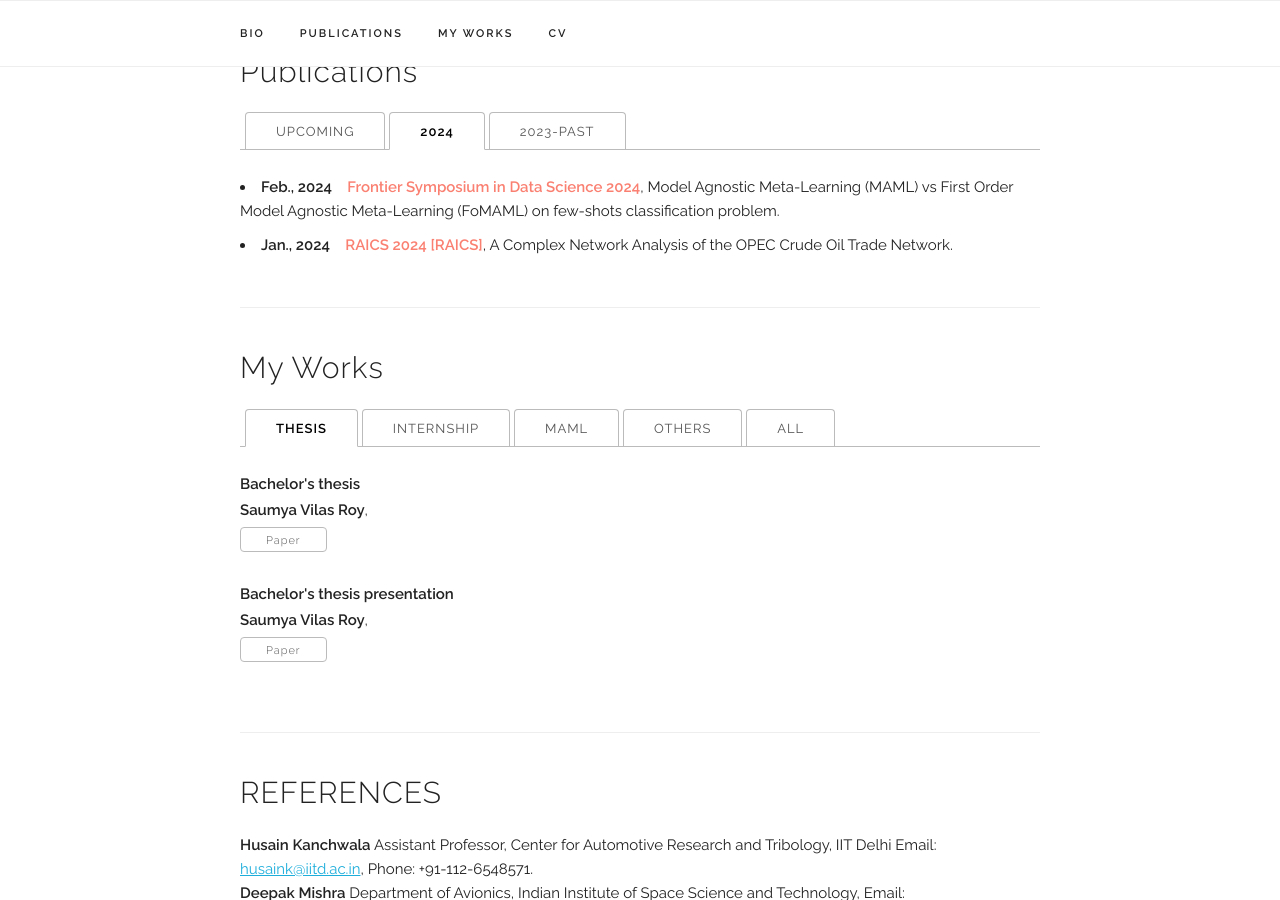
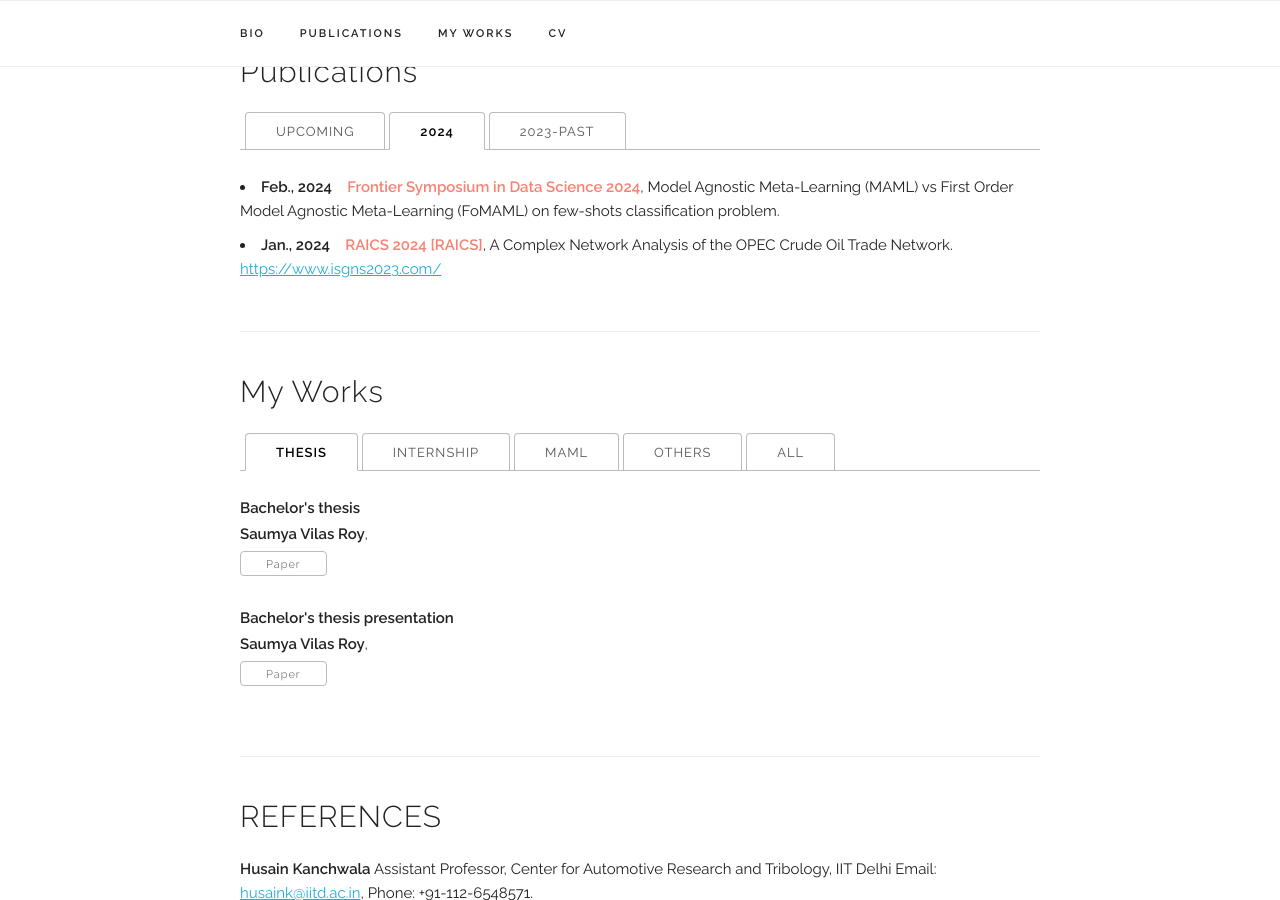
Before and after one commit to kurmananda/saumya, a Jekyll site: the page built from index.html, in a window 1280 px wide and 900 px high, scrolled down 867 px. Built offline with Jekyll 4.4.1, drawn with Linux system fonts in a browser that asks for light colours.

Commit message:
Update news.yaml

```diff
--- a/_data/news.yaml
+++ b/_data/news.yaml
@@ -4,11 +4,11 @@
   - content: '<b>Feb., 2024</b>&nbsp;&nbsp;&nbsp;&nbsp;<b style="color:#fa8072;">Frontier Symposium in Data Science 2024</b>, Model Agnostic Meta-Learning (MAML) vs First Order Model Agnostic Meta-Learning (FoMAML) on few-shots classification problem.'
     year: "2024"
 
-  - content: '<b>Jan., 2024</b>&nbsp;&nbsp;&nbsp;&nbsp;<b style="color:#fa8072;">RAICS 2024 [RAICS]</b>, A Complex Network Analysis of the OPEC Crude Oil Trade Network. <a href="https://www.isgns2023.com/"></a>'
+  - content: '<b>Jan., 2024</b>&nbsp;&nbsp;&nbsp;&nbsp;<b style="color:#fa8072;">RAICS 2024 [RAICS]</b>, A Complex Network Analysis of the OPEC Crude Oil Trade Network. <a href="https://www.isgns2023.com/">https://www.isgns2023.com/</a>'
     year: "2024"
 
-  - content: '<b>Nov., 2023</b>&nbsp;&nbsp;&nbsp;&nbsp;<b style="color:#fa8072;">Complex Valued U-Net for Segmentation of PolSAR Images</b>  ISG-ISRS 2023 [ISG - ISRS National Symposium] <a href="https://www.isgns2023.com">/</a>'
+  - content: '<b>Nov., 2023</b>&nbsp;&nbsp;&nbsp;&nbsp;<b style="color:#fa8072;">Complex Valued U-Net for Segmentation of PolSAR Images</b>  ISG-ISRS 2023 [ISG - ISRS National Symposium] <a href="https://www.isgns2023.com">https://www.isgns2023.com/</a>'
     year: "2023"
 
-  - content: '<b>Jun., 2024</b>&nbsp;&nbsp;&nbsp;&nbsp;<b style="color:#fa8072;">NAPC 2025</b>, Combined FFT and Wavelet Analysis of Schlieren and Flame Luminosity Time-Series to Visualize Regions of Combustion Instability. <a href="https://nccrd.iitm.ac.in/napc-2025/index.html"></a>'
+  - content: '<b>Jun., 2024</b>&nbsp;&nbsp;&nbsp;&nbsp;<b style="color:#fa8072;">NAPC 2025</b>, Combined FFT and Wavelet Analysis of Schlieren and Flame Luminosity Time-Series to Visualize Regions of Combustion Instability. <a href="https://nccrd.iitm.ac.in/napc-2025/index.html">https://nccrd.iitm.ac.in/napc-2025/index.html</a>'
     year: "preprint"
```
